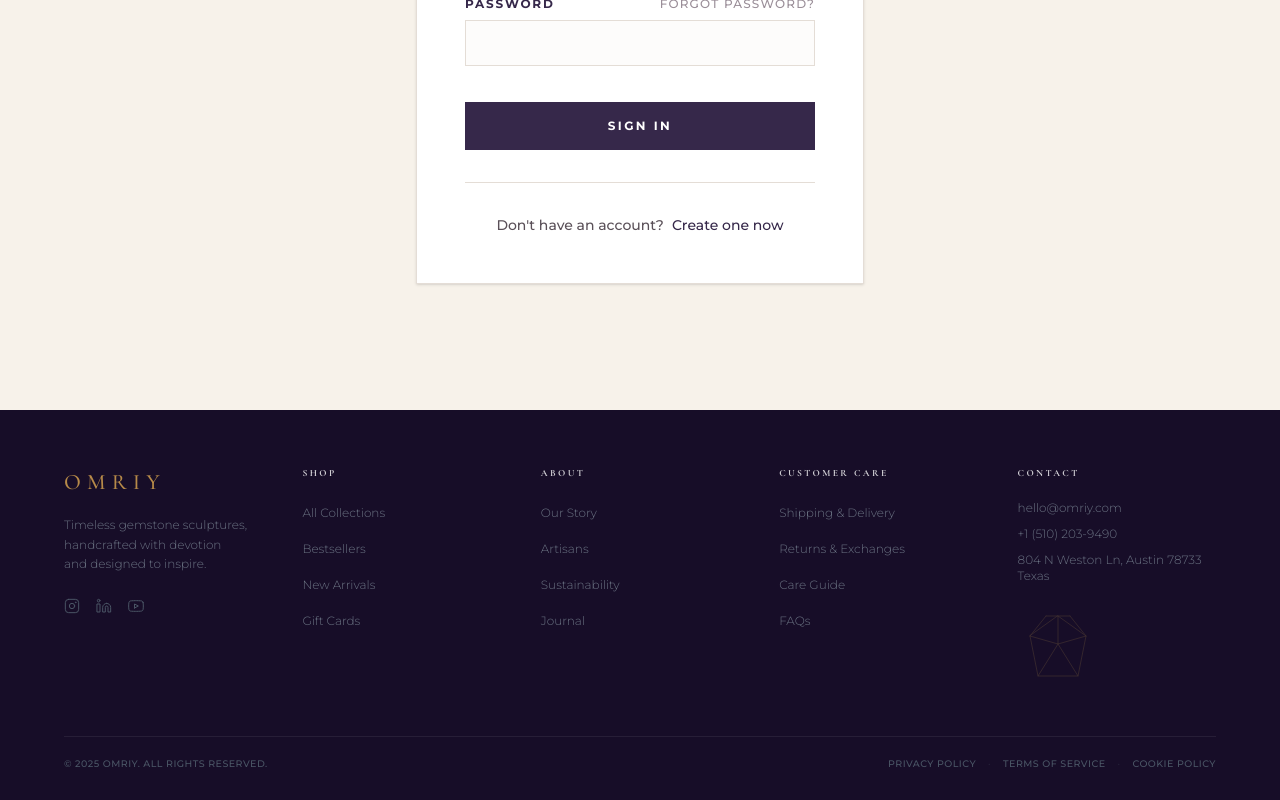
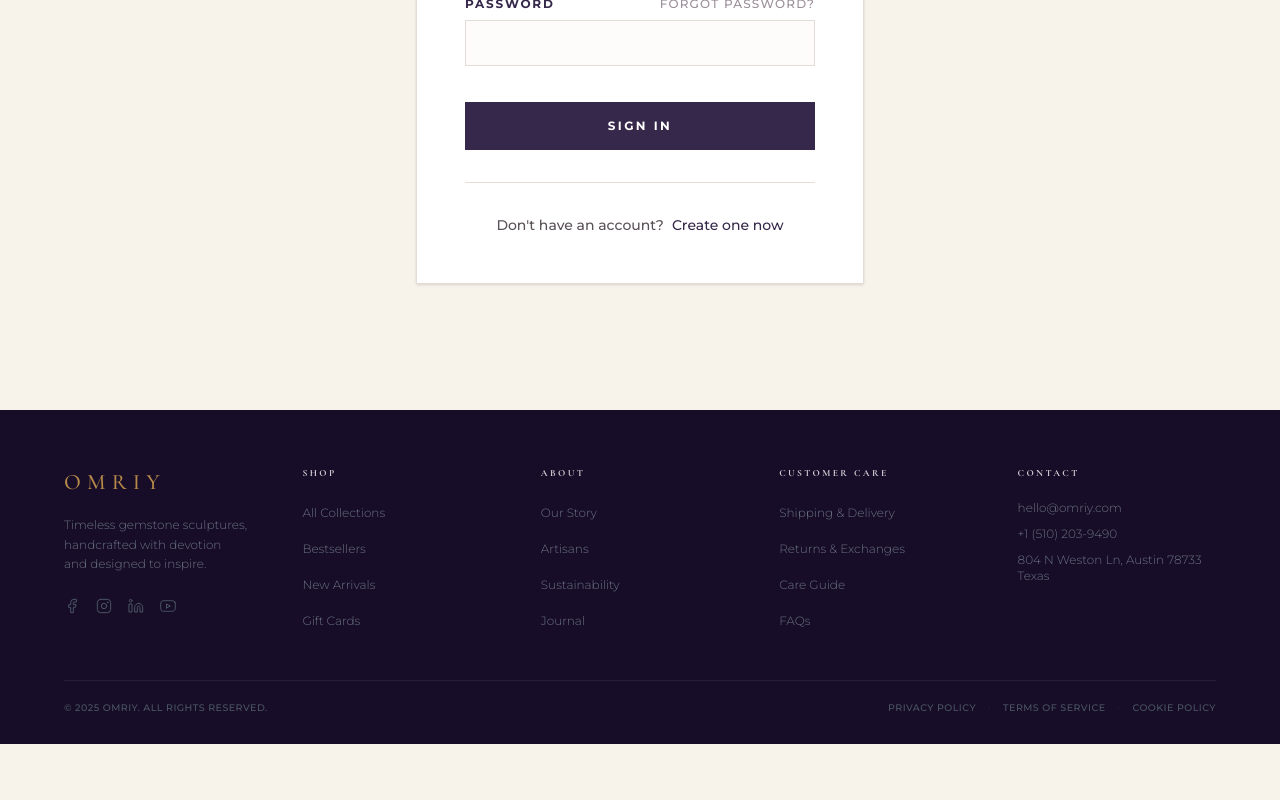
Before and after one commit to RaushanGWL/omiry, a React (Vite) app: page /login in a window 1280 px wide. Shown: the part 485-1285 px from the top of the page. After the commit the page ends 1229 px from the top, so only its background shows below. Built offline with nearby package versions, Linux system fonts and the light colour scheme; no server answers.

Commit message:
footer updated

```diff
--- a/src/components/layout/Footer.jsx
+++ b/src/components/layout/Footer.jsx
@@ -1,6 +1,7 @@
 // src/components/layout/Footer.jsx
 // Pixel-matched to design: 5-col grid, exact links, address, gem SVG, social icons
 import React from 'react';
+import { Link } from 'react-router-dom';
 
 /* Inline SVG social icons */
 const InstagramIcon = () => (
@@ -24,27 +25,21 @@ const YoutubeIcon = () => (
   </svg>
 );
 
-/* Decorative gem/diamond outline in Contact column */
-const GemOutline = () => (
-  <svg viewBox="0 0 80 80" fill="none" stroke="currentColor" strokeWidth="0.7" strokeLinecap="round" strokeLinejoin="round" className="w-20 h-20 text-[var(--color-gold)] opacity-25">
-    <polygon points="40,8 68,28 60,68 20,68 12,28"/>
-    <polyline points="12,28 40,36 68,28"/>
-    <line x1="20" y1="68" x2="40" y2="36"/>
-    <line x1="60" y1="68" x2="40" y2="36"/>
-    <polyline points="28,8 40,8 52,8"/>
-    <line x1="28" y1="8" x2="12" y2="28"/>
-    <line x1="52" y1="8" x2="68" y2="28"/>
-    <line x1="40" y1="8" x2="40" y2="36"/>
+const FacebookIcon = () => (
+  <svg width="16" height="16" viewBox="0 0 24 24" fill="none" stroke="currentColor" strokeWidth="1.5" strokeLinecap="round" strokeLinejoin="round">
+    <path d="M18 2h-3a5 5 0 0 0-5 5v3H7v4h3v8h4v-8h3l1-4h-4V7a1 1 0 0 1 1-1h3z"/>
   </svg>
 );
+
+const scrollToTop = () => window.scrollTo({ top: 0, behavior: 'smooth' });
 
 const FooterCol = ({ title, links }) => (
   <div>
     <h4 className="text-[9.5px] font-bold uppercase tracking-[0.25em] text-white/80 mb-5">{title}</h4>
     <ul className="space-y-3">
-      {links.map(l => (
-        <li key={l}>
-          <a href="#" className="text-xs text-gray-500 hover:text-white transition-colors font-light">{l}</a>
+      {links.map((l, i) => (
+        <li key={i}>
+          <Link to={l.path} onClick={scrollToTop} className="text-xs text-gray-500 hover:text-white transition-colors font-light">{l.label}</Link>
         </li>
       ))}
     </ul>
@@ -67,9 +62,10 @@ const Footer = () => (
             and designed to inspire.
           </p>
           <div className="flex items-center gap-4">
-            {[{ Icon: InstagramIcon, label: 'Instagram', url: 'https://www.instagram.com/omriy.arts?stkn=cGx0MjE1M3loZzV3' },
-              { Icon: LinkedInIcon, label: 'LinkedIn', url: 'https://www.linkedin.com/in/hitesh-indersen-israni/' },
-              { Icon: YoutubeIcon,   label: 'YouTube', url: '#' }].map(({ Icon, label, url }) => (
+            {[{ Icon: FacebookIcon, label: 'Facebook', url: 'https://www.facebook.com/omriy.arts' },
+              { Icon: InstagramIcon, label: 'Instagram', url: 'https://www.instagram.com/omriy.arts?stkn=cGx0MjE1M3loZzV3' },
+              { Icon: LinkedInIcon, label: 'LinkedIn', url: 'https://www.linkedin.com/in/hitesh-indersen-israni' },
+              { Icon: YoutubeIcon,   label: 'YouTube', url: 'https://youtube.com/@omriyart?si=SKbY_lsFHgBvv2Lc' }].map(({ Icon, label, url }) => (
               <a key={label} href={url} target={url !== '#' ? '_blank' : undefined} rel={url !== '#' ? 'noreferrer' : undefined} aria-label={label}
                 className="text-gray-600 hover:text-[var(--color-gold-light)] transition-colors">
                 <Icon />
@@ -79,13 +75,28 @@ const Footer = () => (
         </div>
 
         <FooterCol title="Shop"
-          links={['All Collections','Bestsellers','New Arrivals','Gift Cards']} />
+          links={[
+            { label: 'All Collections', path: '/collections' },
+            { label: 'Bestsellers', path: '/collections?best_seller=true' },
+            { label: 'New Arrivals', path: '/collections' },
+            { label: 'Gift Cards', path: '/collections' }
+          ]} />
 
         <FooterCol title="About"
-          links={['Our Story','Artisans','Sustainability','Journal']} />
+          links={[
+            { label: 'Our Story', path: '/about' },
+            { label: 'Artisans', path: '/about' },
+            { label: 'Sustainability', path: '/about' },
+            { label: 'Journal', path: '/blog' }
+          ]} />
 
         <FooterCol title="Customer Care"
-          links={['Shipping & Delivery','Returns & Exchanges','Care Guide','FAQs']} />
+          links={[
+            { label: 'Shipping & Delivery', path: '/contact' },
+            { label: 'Returns & Exchanges', path: '/contact' },
+            { label: 'Care Guide', path: '/contact' },
+            { label: 'FAQs', path: '/contact' }
+          ]} />
 
         {/* Contact */}
         <div>
@@ -95,7 +106,6 @@ const Footer = () => (
             <p>+1 (510) 203-9490</p>
             <p>804 N Weston Ln, Austin 78733 Texas</p>
           </address>
-          <GemOutline />
         </div>
       </div>
 
@@ -105,11 +115,11 @@ const Footer = () => (
                       text-[9.5px] text-gray-600 gap-3">
         <p className="tracking-wider uppercase">© 2025 OMRIY. All Rights Reserved.</p>
         <div className="flex items-center gap-3 tracking-wider uppercase">
-          <a href="#" className="hover:text-white transition-colors">Privacy Policy</a>
+          <Link to="#" onClick={scrollToTop} className="hover:text-white transition-colors">Privacy Policy</Link>
           <span className="opacity-30">·</span>
-          <a href="#" className="hover:text-white transition-colors">Terms of Service</a>
+          <Link to="#" onClick={scrollToTop} className="hover:text-white transition-colors">Terms of Service</Link>
           <span className="opacity-30">·</span>
-          <a href="#" className="hover:text-white transition-colors">Cookie Policy</a>
+          <Link to="#" onClick={scrollToTop} className="hover:text-white transition-colors">Cookie Policy</Link>
         </div>
       </div>
     </div>
--- a/src/sections/product/ProductHeroSection.jsx
+++ b/src/sections/product/ProductHeroSection.jsx
@@ -19,8 +19,8 @@ const ProductHeroSection = ({ product: apiProduct, onEnquire }) => {
   const displayProduct = {
     name: apiProduct?.name || 'Crystal Ganesha Sculpture',
     subtitle: apiProduct?.short_description || 'Handcrafted natural gemstone sculpture',
-    reviews: 24, // Mocked as not in API
-    rating: 5,   // Mocked as not in API
+    reviews: apiProduct?.rating_count ?? 24,
+    rating: apiProduct?.rating ?? 5,
     description: apiProduct?.description || 'A radiant symbol of wisdom and new beginnings, this Crystal Ganesha is meticulously handcrafted from natural clear quartz and adorned with 24K gold accents. Each detail reflects devotion, protection, and timeless artistry.',
     details: [
       { label: 'MATERIAL', value: apiProduct?.material },
@@ -31,7 +31,7 @@ const ProductHeroSection = ({ product: apiProduct, onEnquire }) => {
       { label: 'AUTHENTICITY', value: apiProduct?.authenticity },
     ].filter(d => d.value),
     images: apiProduct?.product_images?.length
-      ? [...apiProduct.product_images].sort((a,b) => a.sort_order - b.sort_order).map(img => img.image_url)
+      ? [...apiProduct.product_images].sort((a, b) => a.sort_order - b.sort_order).map(img => img.image_url)
       : [
         '/assets/images/crystal_deity.png',
         '/assets/images/crystal_deity.png',
@@ -70,8 +70,7 @@ const ProductHeroSection = ({ product: apiProduct, onEnquire }) => {
                 <button
                   key={idx}
                   onClick={() => setActiveImageIndex(idx)}
-                  className={`border transition-colors duration-200 aspect-square overflow-hidden bg-white ${
-                    activeImageIndex === idx ? 'border-[var(--color-brand-dark)]' : 'border-[var(--color-border)] hover:border-gray-400'
+                  className={`border transition-colors duration-200 aspect-square overflow-hidden bg-white ${activeImageIndex === idx ? 'border-[var(--color-brand-dark)]' : 'border-[var(--color-border)] hover:border-gray-400'
                     }`}
                 >
                   <img src={img} alt={`Thumbnail ${idx + 1}`} className="w-full h-full object-cover" />
@@ -141,7 +140,9 @@ const ProductHeroSection = ({ product: apiProduct, onEnquire }) => {
             <div className="flex items-center gap-2 mb-6">
               <div className="flex text-[var(--color-brand-dark)]">
                 {[...Array(5)].map((_, i) => (
-                  <span key={i} className="text-sm">★</span>
+                  <span key={i} className="text-sm">
+                    {i < Math.round(displayProduct.rating) ? '★' : '☆'}
+                  </span>
                 ))}
               </div>
               <span className="text-xs text-[var(--color-text-muted)]">({displayProduct.reviews} reviews)</span>
```
Lines whose indentation alone changed are shown as unchanged.
